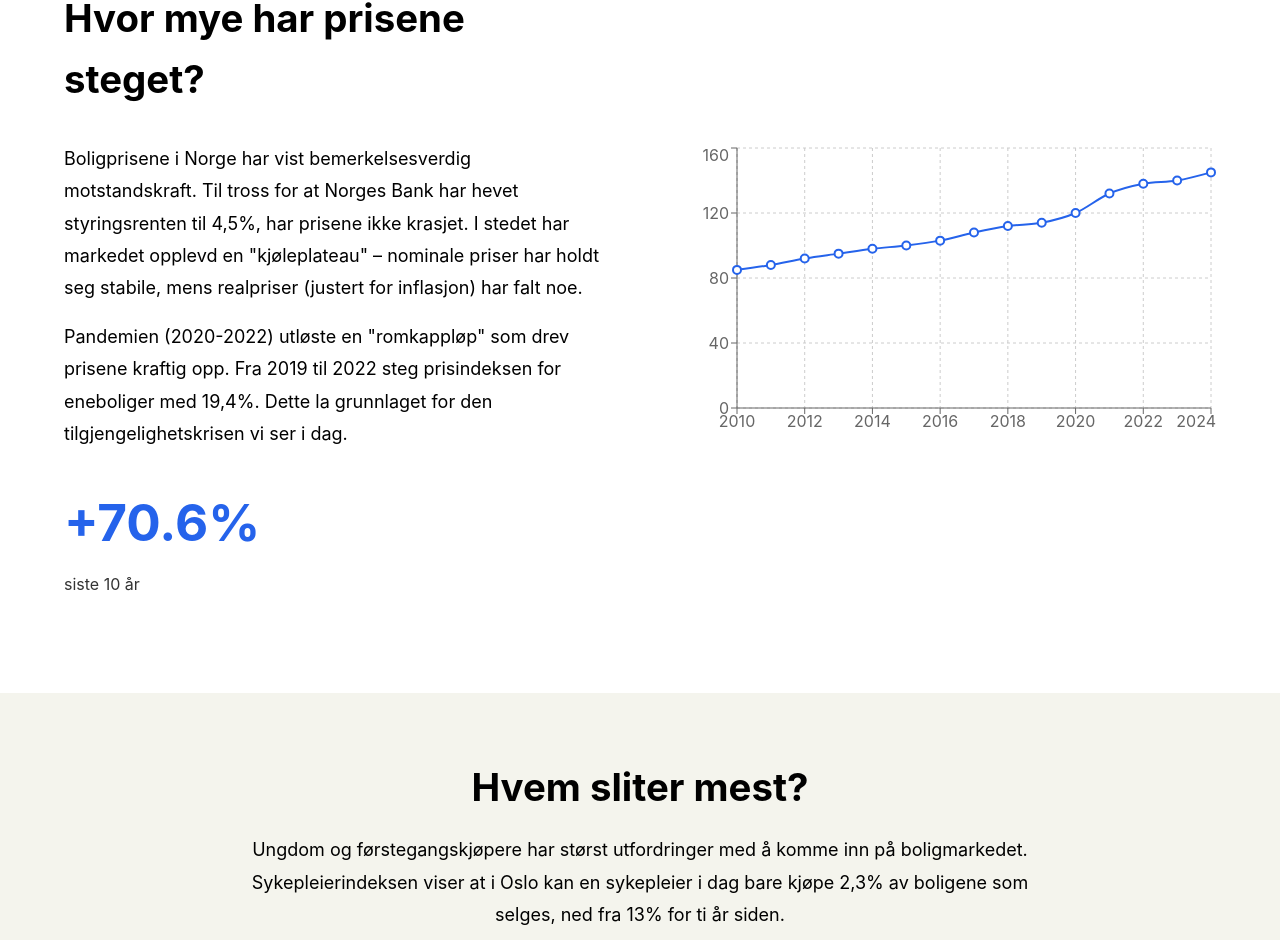
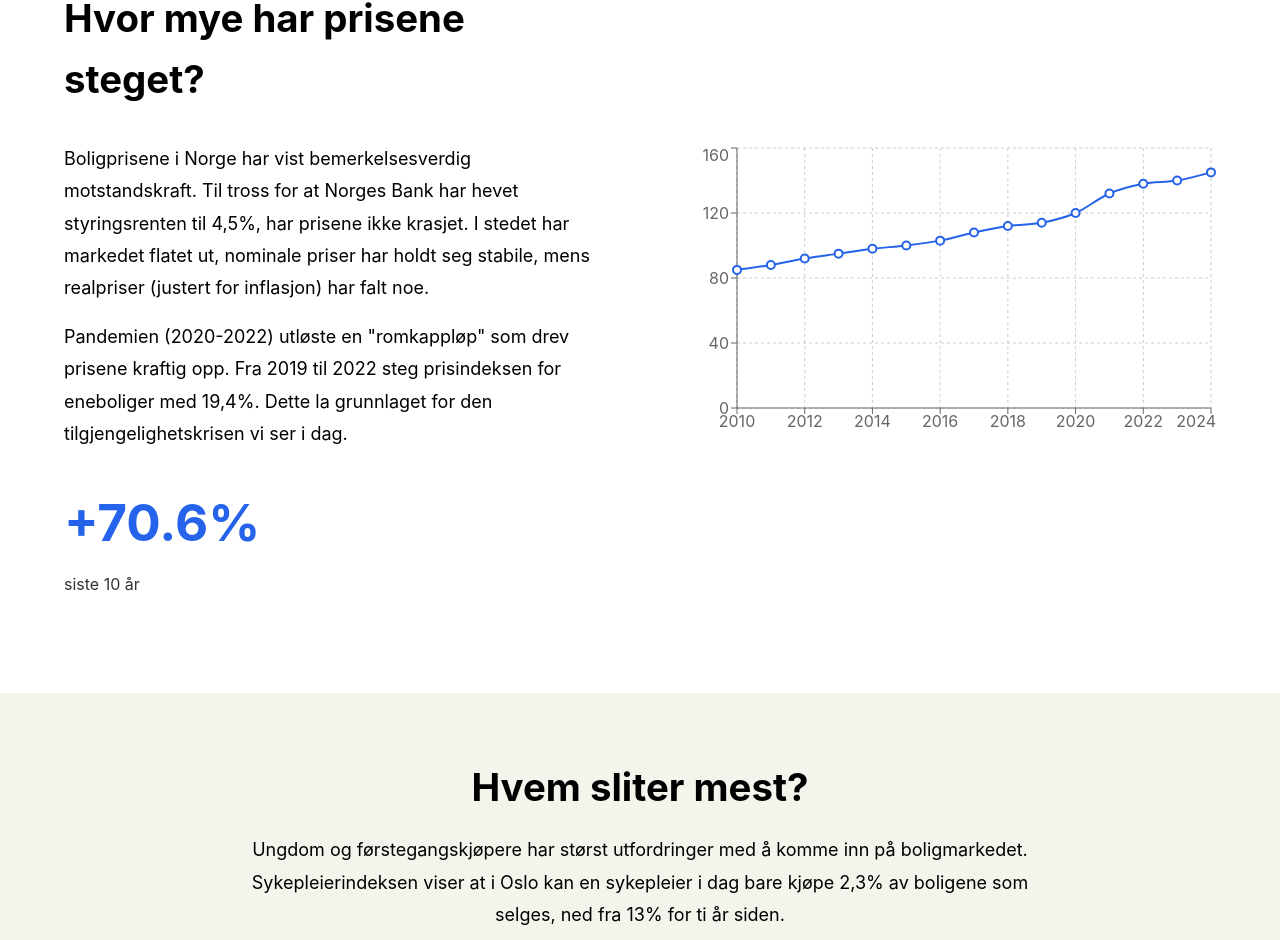
Before and after one commit to uffiulf/boligmarked-artikkel, a React (Vite) app: page / in a window 1280 px wide. Shown: the part 907-1847 px from the top of the page. Built offline with nearby package versions, Linux system fonts and the light colour scheme.

Commit message:
Endret 'kjøleplateau' til 'flattet ut' i teksten

```diff
--- a/src/components/SectionPrices.tsx
+++ b/src/components/SectionPrices.tsx
@@ -36,7 +36,7 @@ const SectionPrices = () => {
 
   const markdownContent = `## Hvor mye har prisene steget?
 
-Boligprisene i Norge har vist bemerkelsesverdig motstandskraft. Til tross for at Norges Bank har hevet styringsrenten til 4,5%, har prisene ikke krasjet. I stedet har markedet opplevd en "kjøleplateau" – nominale priser har holdt seg stabile, mens realpriser (justert for inflasjon) har falt noe.
+Boligprisene i Norge har vist bemerkelsesverdig motstandskraft. Til tross for at Norges Bank har hevet styringsrenten til 4,5%, har prisene ikke krasjet. I stedet har markedet flatet ut, nominale priser har holdt seg stabile, mens realpriser (justert for inflasjon) har falt noe.
 
 Pandemien (2020-2022) utløste en "romkappløp" som drev prisene kraftig opp. Fra 2019 til 2022 steg prisindeksen for eneboliger med 19,4%. Dette la grunnlaget for den tilgjengelighetskrisen vi ser i dag.`
 
```
Also changed, not shown: src/shortread/bolig_shortread.md (+1 -1 lines).
